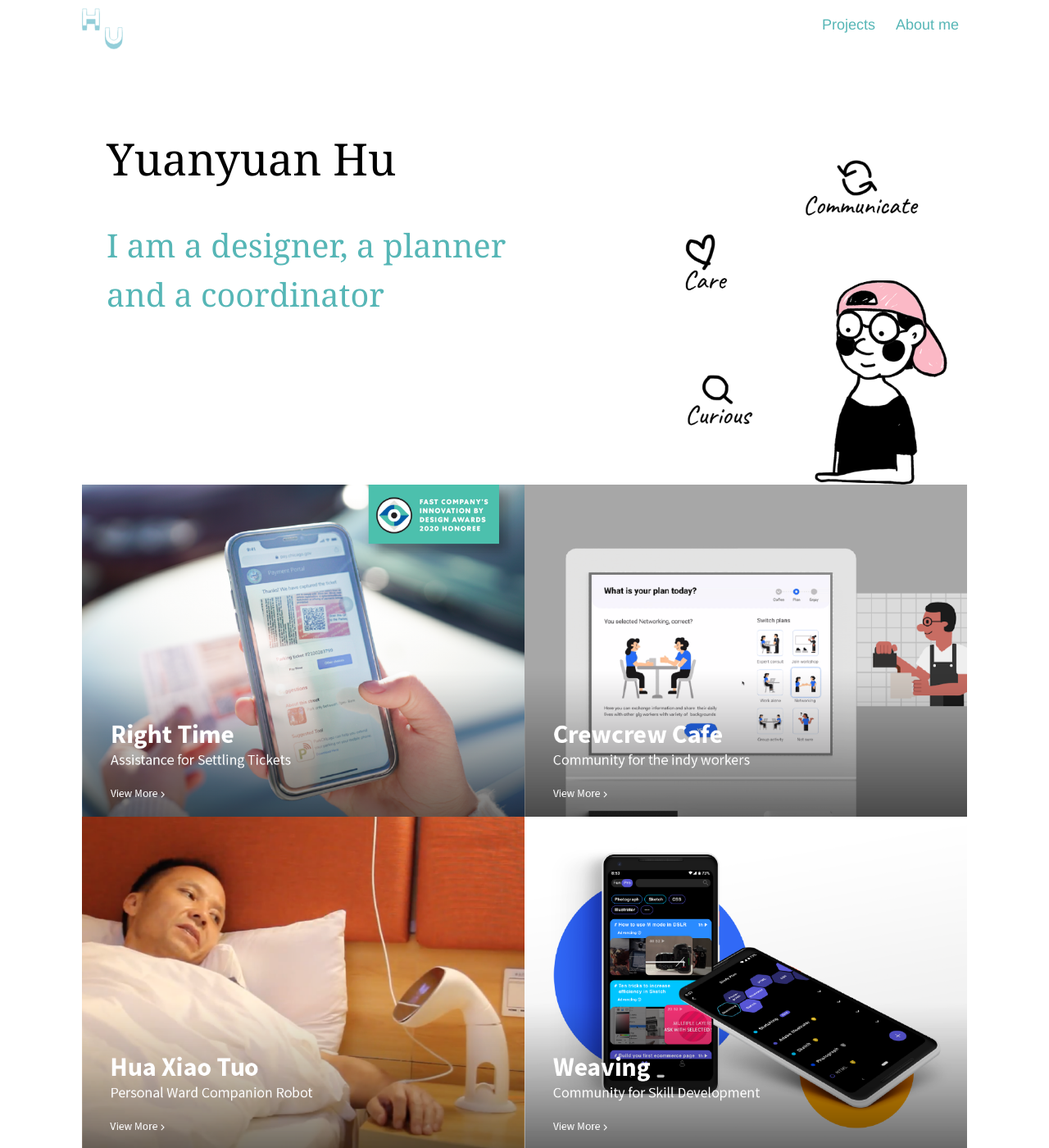
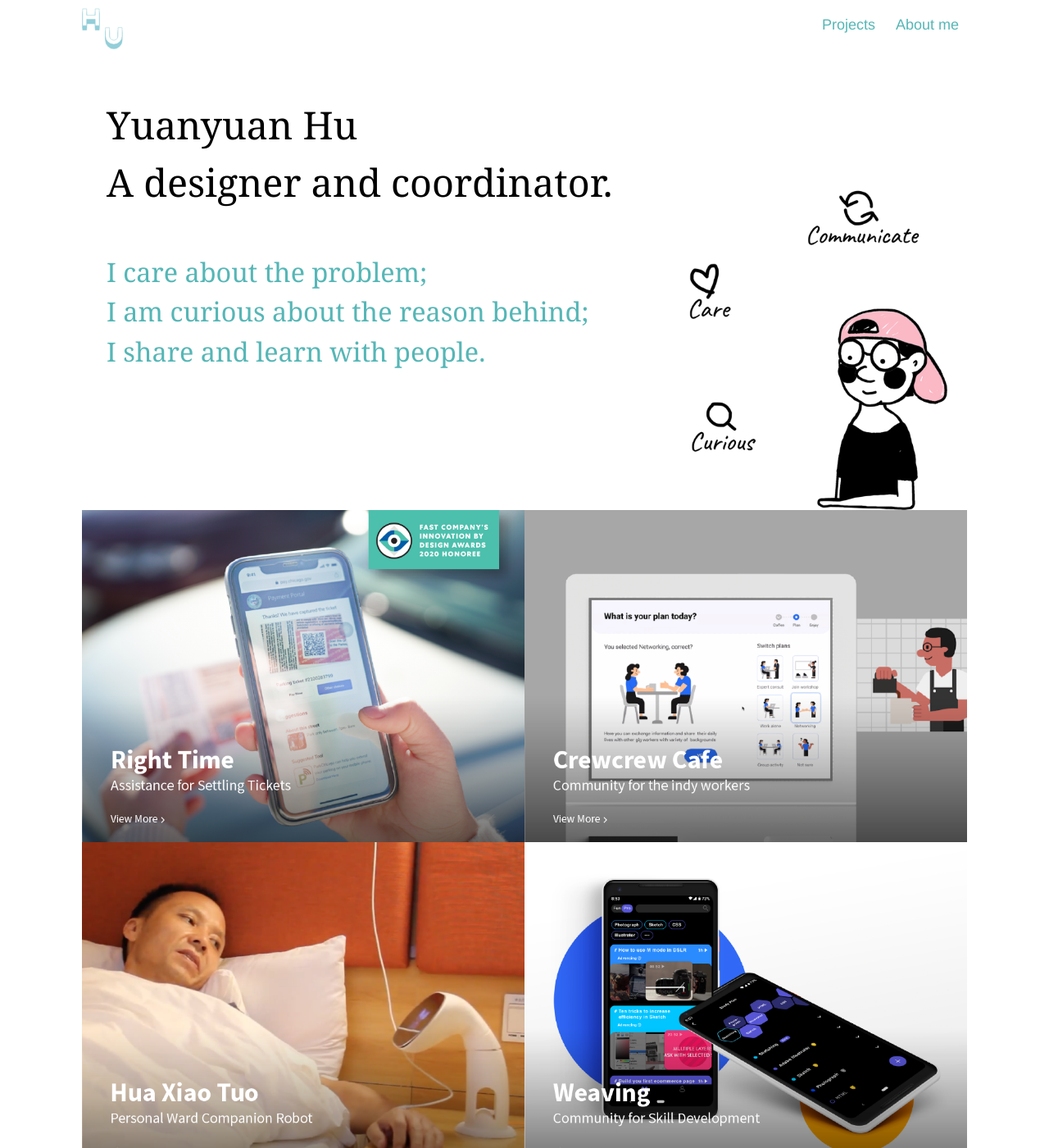
Before and after one commit to yuanyuanhu96/Potfolio-Archive, a Jekyll site: the page index.html, which Jekyll copies as it is, in a window 1280 px wide and 1400 px high. Shown: the whole window at 82% size. Built offline with Jekyll 4.4.1, drawn with Linux system fonts in a browser that asks for light colours.

Commit message:
Add my description

```diff
--- a/CSS/index.css
+++ b/CSS/index.css
@@ -39,7 +39,7 @@ h2 {
   margin-top: 20px;
   margin-bottom: 30px;
   font-style: normal;
-  font-size: 2.2em;
+  font-size: 1.8em;
   font-family: 'Chronicle Display', Georgia, serif;
   font-weight: 400;
   text-transform: none;
@@ -349,3 +349,15 @@ mark {
 .white-text {
   color: #fff;
 }
+
+.headline {
+  font-style: normal;
+  font-size: 2.6em;
+  font-family: 'Chronicle Display', Georgia, serif;
+  font-weight: 400;
+  text-transform: none;
+  line-height: 1.5;
+  letter-spacing: 0;
+  -webkit-font-smoothing: antialiased;
+  color: #000;
+}
--- a/index.html
+++ b/index.html
@@ -45,12 +45,19 @@
         </div> -->
 
         <div class="two-selected clearf">
-          <div class="col-5 clearf padding-left-30">
-            <h1>Yuanyuan Hu</h1>
-            <h2>I am a designer, a planner <br />and a coordinator</h2>
+          <div class="col-6 clearf padding-left-30">
+            <div class="headline">
+              Yuanyuan Hu <br />A designer and coordinator.
+            </div>
+            <br />
+            <h2>
+              I care about the problem;<br />
+              I am curious about the reason behind;<br />
+              I share and learn with people.
+            </h2>
           </div>
-          <div class="col-5 clearf">
-            <img src="./assets/img/index/me-hold.png" alt=""  />
+          <div class="col-4 clearf">
+            <img src="./assets/img/index/me-hold.png" alt="" />
           </div>
         </div>
 
```
Also changed, not shown: assets/img/index/me-hold.png.
